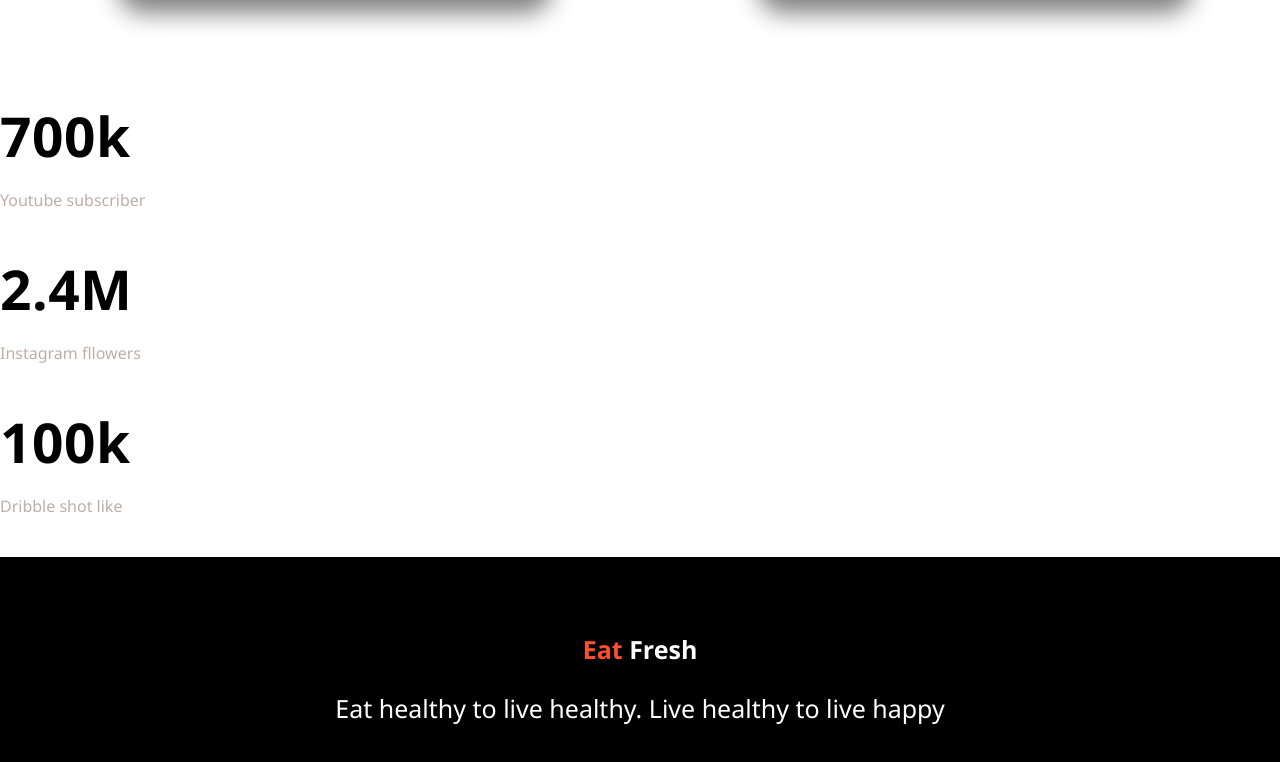
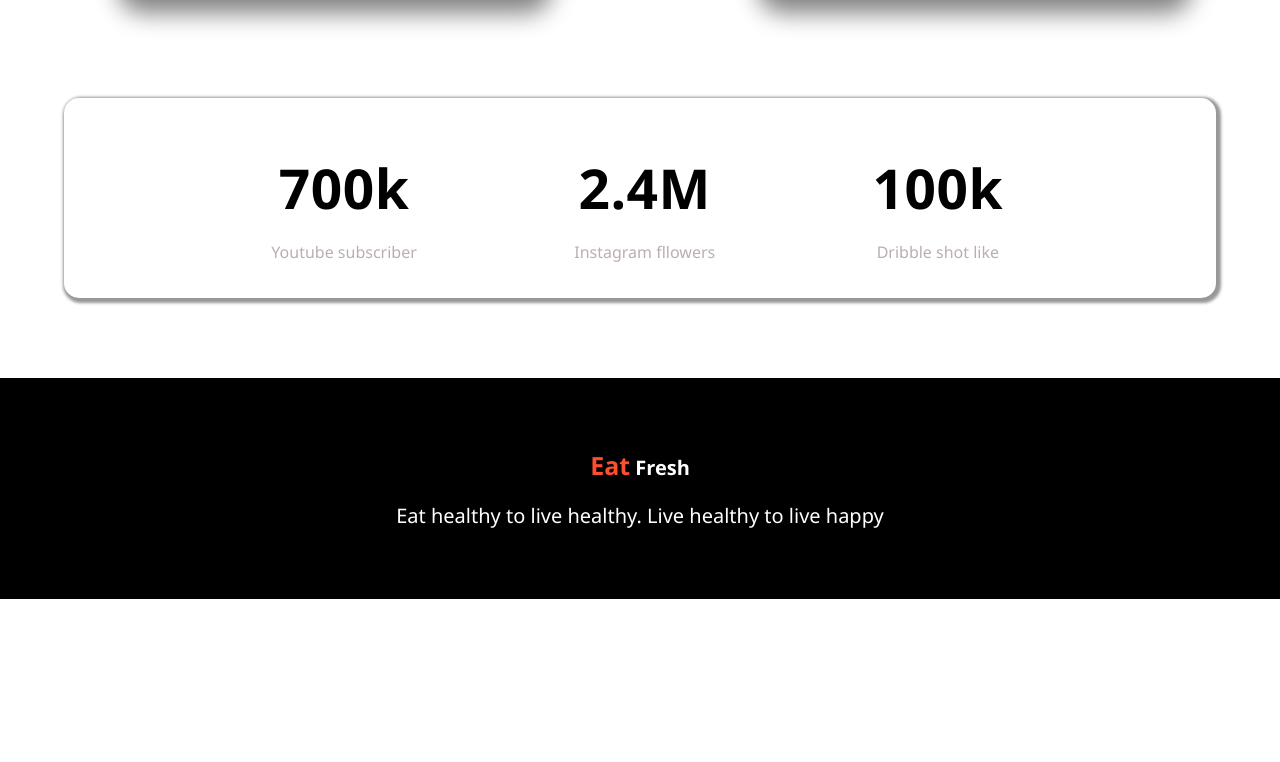
Before and after one commit to Nahidontheway/practice-day, a plain HTML site: page index.html in a window 1280 px wide. Shown: the part 1737-2499 px from the top of the page. After the commit the page ends 2336 px from the top, so only its background shows below. Drawn offline with Linux system fonts and the light colour scheme; a web font is replaced by a local one.

Commit message:
Final output

```diff
--- a/index.html
+++ b/index.html
@@ -52,16 +52,16 @@
             </div>
         </div>
     </section>
-    <section class="numbers">
-        <div>
+    <section class="followers">
+            <div class="all-followers">
                 <h1>700k</h1>
                 <p>Youtube subscriber</p>
             </div>
-        <div>
+            <div class="all-followers">
                 <h1>2.4M</h1>
                 <p>Instagram fllowers</p>
             </div>
-        <div>
+            <div class="all-followers">
                 <h1>100k</h1>
                 <p>Dribble shot like</p>
             </div>
--- a/style.css
+++ b/style.css
@@ -95,13 +95,27 @@ section .title{
 .item-details img{
     width: 100%;
 }
-.number h1{
+.followers{
     display: flex;
+    padding-left: 8%;
+    margin-left: 5%;
+    margin-right: 5%;
+    margin-top: 7%;
+    height: 200px;
+    border-radius: 15px;
+    box-shadow: 2px 2px 3px 3px #9a9797;
+    margin-bottom: 50px;
 }
-.number p{
-    display: flex;
+.all-followers{
+        margin: 5% 5%;
+        margin-left: 10%;
+        text-align: center;
+}
+.all-followers h1{
+    margin: 0px;
 }
 footer{
+    margin-top: 80px;
     background-color: black;
     text-align: center;
     padding: 50px;
@@ -112,5 +126,5 @@ footer span{
 }
 footer p,h3{
     color: white;
-    font-size: 25px;
+    font-size: 20px;
 }
```
Lines whose indentation alone changed are shown as unchanged.
